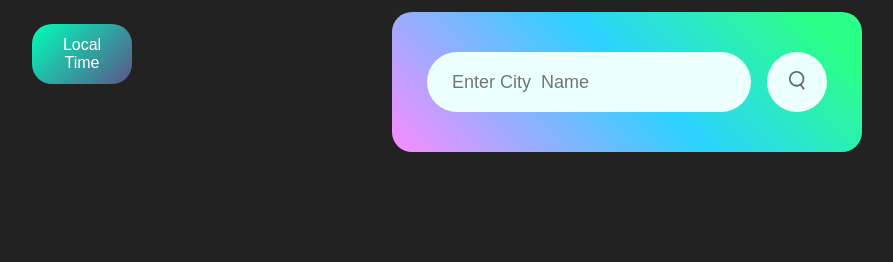
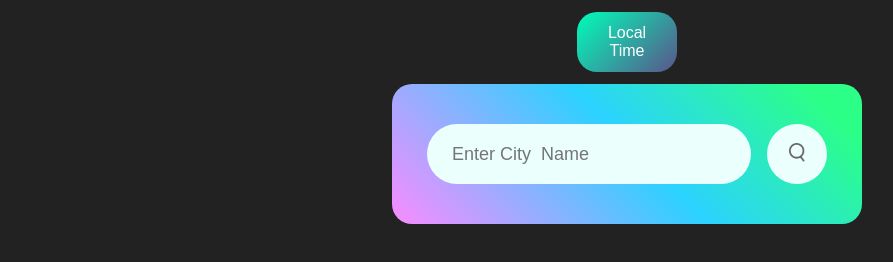
Before and after one commit to tammispete/Project2, a plain HTML site: page index.html in a window 1280 px wide. Shown: the whole page, without its empty margins (13-906 px from the left). Drawn offline with Linux system fonts and the light colour scheme.

Commit message:
Update style.css

```diff
--- a/style.css
+++ b/style.css
@@ -21,7 +21,7 @@ body {
 }
 
 .timecard {
-        width: 70%;
+        width: 90%;
         max-width: 100px;
         background: linear-gradient(135deg, #00feba, #5b548a);
         color: #fff;
@@ -29,9 +29,6 @@ body {
         border-radius: 20px;
         padding: 12px 12px;
         text-align: center;
-        position: absolute;
-        left: 45px;
-
     }
 
 
```
